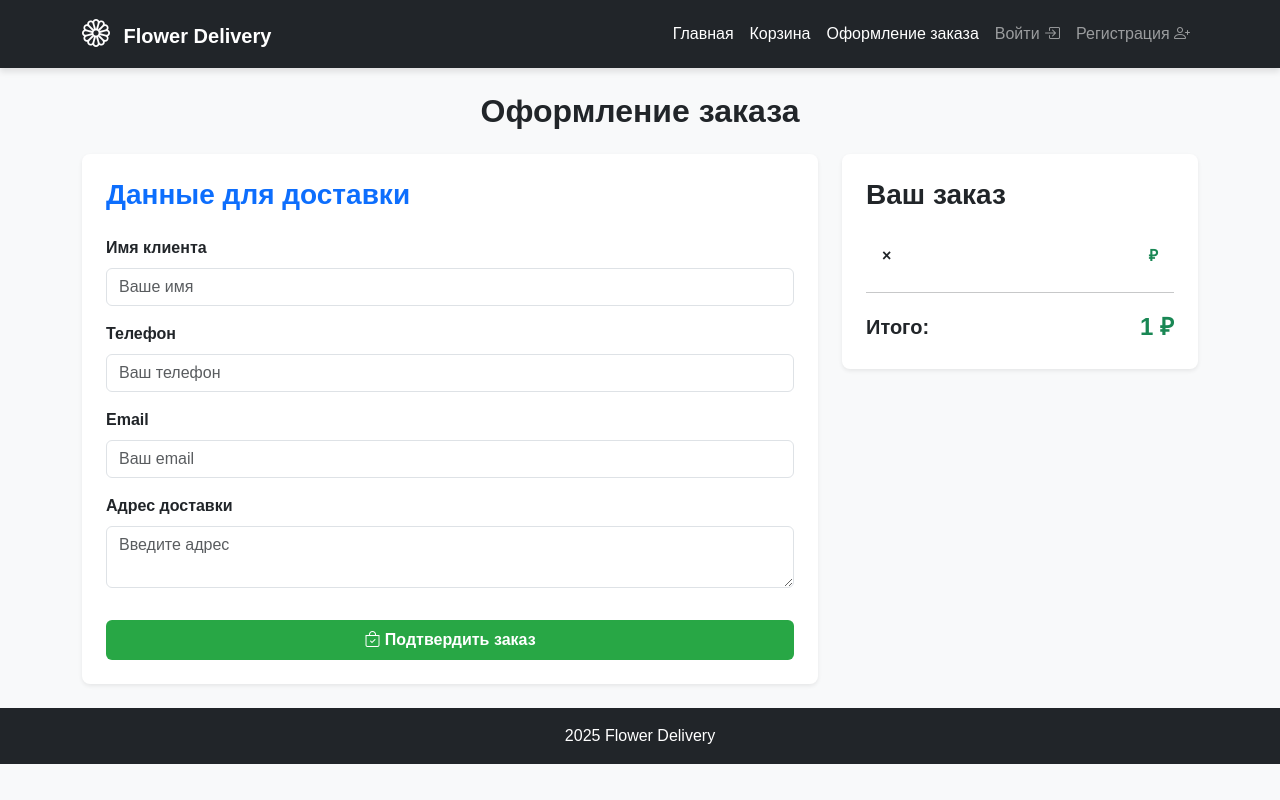
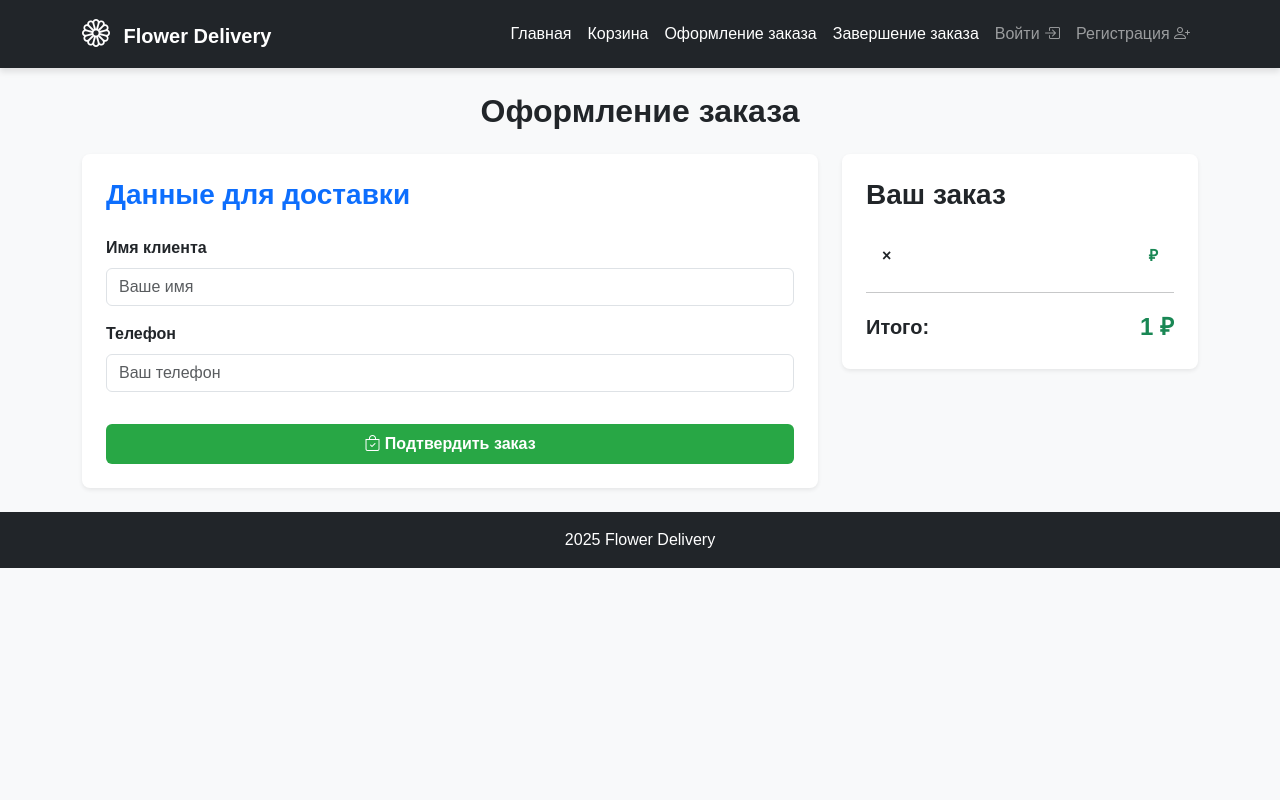
Before and after one commit to obogrelova/pythonProject_Django, a Django app: template flower_delivery/delivery/templates/delivery/order_form.html in a window 1280 px wide. Run offline with Django 5.2, Linux system fonts and the light colour scheme; tables that the repository leaves empty hold one stand-in row (values such as "Sample post"); the template is opened without the code that fills it: values that come from a table or form of the project are taken from there, most other values are stand-ins (such as "Sample title", 1, 10 or a date in 2020).

Commit message:
Update files

```diff
--- a/flower_delivery/delivery/templates/delivery/base.html
+++ b/flower_delivery/delivery/templates/delivery/base.html
@@ -30,10 +30,13 @@
                         <a class="nav-link active" href="{% url 'home' %}">Главная</a>
                     </li>
                     <li class="nav-item">
-                        <a class="nav-link active" href="{% url 'cart' %}">Корзина</a>
+                        <a class="nav-link active" href="{% url 'cart_view' %}">Корзина</a>
                     </li>
                     <li class="nav-item">
                         <a class="nav-link active" href="{% url 'order_form' %}">Оформление заказа</a>
+                    </li>
+                    <li class="nav-item">
+                        <a class="nav-link active" href="{% url 'order_success' %}">Завершение заказа</a>
                     </li>
                     {% if user.is_authenticated %}
                         <li class="nav-item">
--- a/flower_delivery/delivery/templates/delivery/cart.html
+++ b/flower_delivery/delivery/templates/delivery/cart.html
@@ -48,7 +48,7 @@
                         <span class="text-success fs-4 fw-bold">{{ total_price }} ₽</span>
                     </div>
                     <hr>
-                    <a href="{% url 'checkout' %}" class="btn btn-success w-100 py-2 fw-bold">
+                    <a href="{% url 'order_form' %}" class="btn btn-success w-100 py-2 fw-bold">
                         <i class="bi bi-bag-check"></i> Оформить заказ
                     </a>
                 </div>
--- a/flower_delivery/delivery/templates/delivery/order_form.html
+++ b/flower_delivery/delivery/templates/delivery/order_form.html
@@ -13,20 +13,12 @@
                 <form method="post">
                     {% csrf_token %}
                     <div class="mb-3">
-                        <label for="name" class="form-label fw-semibold">Имя клиента</label>
-                        <input type="text" class="form-control" id="name" name="name" required placeholder="Ваше имя">
+                        <label for="username" class="form-label fw-semibold">Имя клиента</label>
+                        <input type="text" class="form-control" id="username" name="username" required placeholder="Ваше имя">
                     </div>
                     <div class="mb-3">
                         <label for="phone" class="form-label fw-semibold">Телефон</label>
                         <input type="text" class="form-control" id="phone" name="phone" required placeholder="Ваш телефон">
-                    </div>
-                    <div class="mb-3">
-                        <label for="email" class="form-label fw-semibold">Email</label>
-                        <input type="email" class="form-control" id="email" name="email" required placeholder="Ваш email">
-                    </div>
-                    <div class="mb-3">
-                        <label for="address" class="form-label fw-semibold">Адрес доставки</label>
-                        <textarea class="form-control" id="address" name="address" required placeholder="Введите адрес"></textarea>
                     </div>
 
                     <button type="submit" class="btn btn-success w-100 py-2 fw-bold mt-3">
--- a/flower_delivery/delivery/urls.py
+++ b/flower_delivery/delivery/urls.py
@@ -1,10 +1,12 @@
 from django.urls import path
-from .views import cart_view, add_to_cart, update_cart, remove_from_cart, order_form_view
+from .views import home, cart_view, add_to_cart, update_cart, remove_from_cart, order_form_view, order_success
 
 urlpatterns = [
-    path('cart/', cart_view, name='cart'),
+    path('', home, name='home'),
+    path('cart/', cart_view, name='cart_view'),
     path('cart/add/<int:product_id>/', add_to_cart, name='add_to_cart'),
     path('cart/update/<int:product_id>/', update_cart, name='update_cart'),
     path('cart/remove/<int:product_id>/', remove_from_cart, name='remove_from_cart'),
     path('order_form/', order_form_view, name='order_form'),
+    path('order_success/<int:order_id>/', order_success, name='order_success'),
 ]
```
Also changed, not shown: flower_delivery/delivery/views.py (+10 -10 lines), flower_delivery/authentication/migrations/0001_initial.py (deleted), flower_delivery/delivery/migrations/0001_initial.py (deleted).
